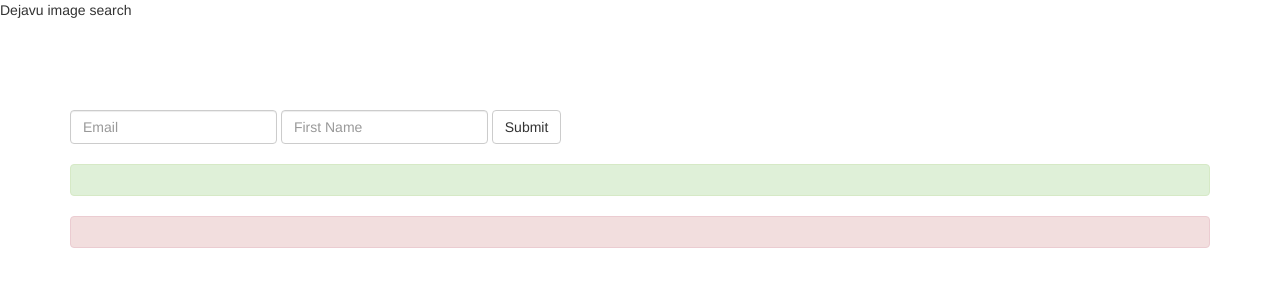
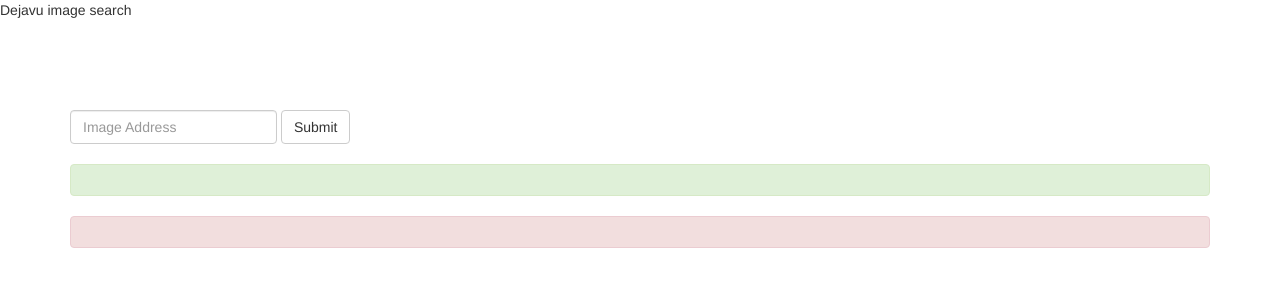
Before and after one commit to Eric0926/dejavu, a Flask app: page / in a window 1280 px wide. Shown: the top 300 px of the page. Run offline with Flask 2, Linux system fonts and the light colour scheme; some libraries are stand-ins or nearby versions.

Commit message:
Add files via upload

```diff
--- a/templates/form.html
+++ b/templates/form.html
@@ -24,12 +24,8 @@
         <br><br><br><br>
         <form class="form-inline">
             <div class="form-group">
-                <label class="sr-only" for="emailInput">Email address</label>
-                <input type="text" class="form-control" id="emailInput" placeholder="Email">
-            </div>
-            <div class="form-group">
-                <label class="sr-only" for="nameInput">Name</label>
-                <input type="text" class="form-control" id="nameInput" placeholder="First Name">
+                <label class="sr-only" for="nameInput">Image address</label>
+                <input type="text" class="form-control" id="nameInput" placeholder="Image Address">
             </div>
             <button type="submit" class="btn btn-default">Submit</button>
         </form>
```
